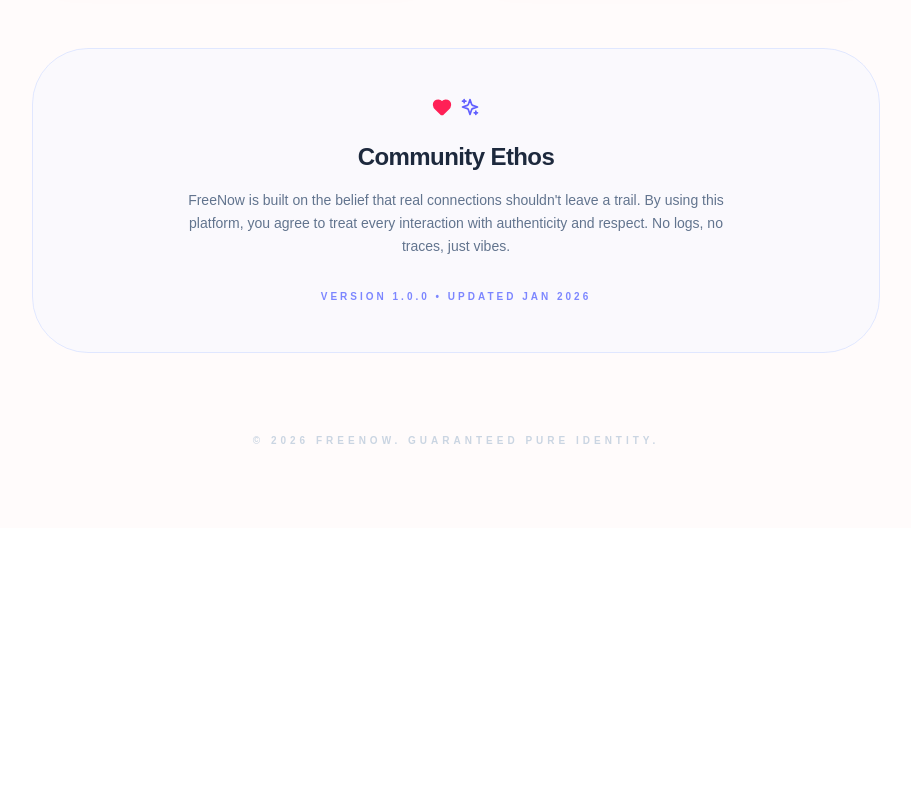
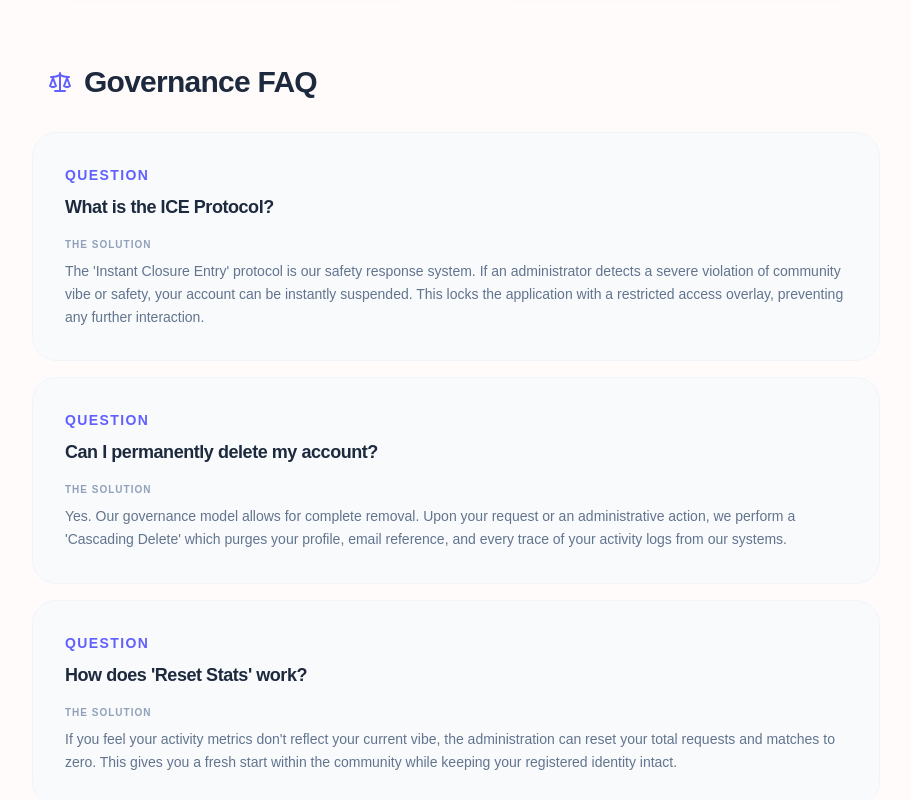
Before and after one commit to KrPrince19/Free-Now, a Next.js app: page /terms in a window 1280 px wide. Shown: the part 1360-2160 px from the top of the page, without its empty margins (184-1095 px from the left). Before the commit the page ends 1888 px from the top, so only its background shows below. Built offline with nearby package versions, Linux system fonts and the light colour scheme; no server answers.

Commit message:
final update

```diff
--- a/app/dashboard/page.js
+++ b/app/dashboard/page.js
@@ -107,6 +107,7 @@ export default function Dashboard() {
     socket.on('connect', handleRegister);
 
     socket.on("users-update", (users) => {
+      if (!users) return;
       setNearbyUsers(users);
       updateVibeHue(users.length);
     });
--- a/app/support/page.js
+++ b/app/support/page.js
@@ -39,6 +39,10 @@ const FAQS = [
     {
         question: "Is the platform really free?",
         answer: "Yes, FreeNow is built for the community. There are no subscriptions or paywalls. It's just a space to connect, sync, and vibe without the baggage of traditional social media."
+    },
+    {
+        question: "What should I do if my account is suspended?",
+        answer: "If your account is suspended, it means our governance system (ICE Protocol) detected a violation of the community vibe. You can reach out to us via the 'Drop a Vibe' form on this page. Provide your registered name and email, and our administrators will review your case for possible reinstatement."
     }
 ];
 
--- a/app/terms/page.js
+++ b/app/terms/page.js
@@ -39,6 +39,25 @@ export default function TermsPage() {
             icon: <Shield size={24} className="text-blue-500" />,
             title: "End-to-End Vibe",
             content: "We use secure WebSocket technology to ensure your interactions are direct and minimized from third-party interception. We prioritize speed and security."
+        }
+    ];
+
+    const faqs = [
+        {
+            q: "What is the ICE Protocol?",
+            a: "The 'Instant Closure Entry' protocol is our safety response system. If an administrator detects a severe violation of community vibe or safety, your account can be instantly suspended. This locks the application with a restricted access overlay, preventing any further interaction."
+        },
+        {
+            q: "Can I permanently delete my account?",
+            a: "Yes. Our governance model allows for complete removal. Upon your request or an administrative action, we perform a 'Cascading Delete' which purges your profile, email reference, and every trace of your activity logs from our systems."
+        },
+        {
+            q: "How does 'Reset Stats' work?",
+            a: "If you feel your activity metrics don't reflect your current vibe, the administration can reset your total requests and matches to zero. This gives you a fresh start within the community while keeping your registered identity intact."
+        },
+        {
+            q: "Is my private data secure?",
+            a: "Absolutely. We pride ourselves on 'Read-Only' default access. Administrators cannot view private messages (as they are never logged) or ephemeral snapshots. Governance actions only affect account status and metadata."
         }
     ];
 
@@ -89,6 +108,34 @@ export default function TermsPage() {
                         </motion.div>
                     ))}
                 </div>
+
+                <motion.div
+                    initial={{ opacity: 0, y: 20 }}
+                    animate={{ opacity: 1, y: 0 }}
+                    transition={{ delay: 0.8 }}
+                    className="mt-24 mb-12"
+                >
+                    <h2 className="text-3xl font-black tracking-tight mb-8 px-4 flex items-center gap-3">
+                        <Scale className="text-indigo-500" size={24} />
+                        Governance FAQ
+                    </h2>
+                    <div className="space-y-4">
+                        {faqs.map((faq, idx) => (
+                            <div
+                                key={idx}
+                                className={`p-8 rounded-3xl border transition-all ${isDarkMode ? 'bg-white/[0.01] border-white/[0.03] hover:border-white/10' : 'bg-slate-50 border-slate-100'
+                                    }`}
+                            >
+                                <h4 className="text-sm font-black uppercase tracking-widest text-indigo-500 mb-2">Question</h4>
+                                <p className="text-lg font-bold mb-4 tracking-tight">{faq.q}</p>
+                                <h4 className={`text-[10px] font-black uppercase tracking-widest mb-2 ${isDarkMode ? 'text-white/20' : 'text-slate-400'}`}>The Solution</h4>
+                                <p className={`text-sm leading-relaxed font-medium ${isDarkMode ? 'text-white/40' : 'text-slate-500'}`}>
+                                    {faq.a}
+                                </p>
+                            </div>
+                        ))}
+                    </div>
+                </motion.div>
 
                 <motion.section
                     initial={{ opacity: 0 }}
```
Lines whose indentation alone changed are shown as unchanged.
